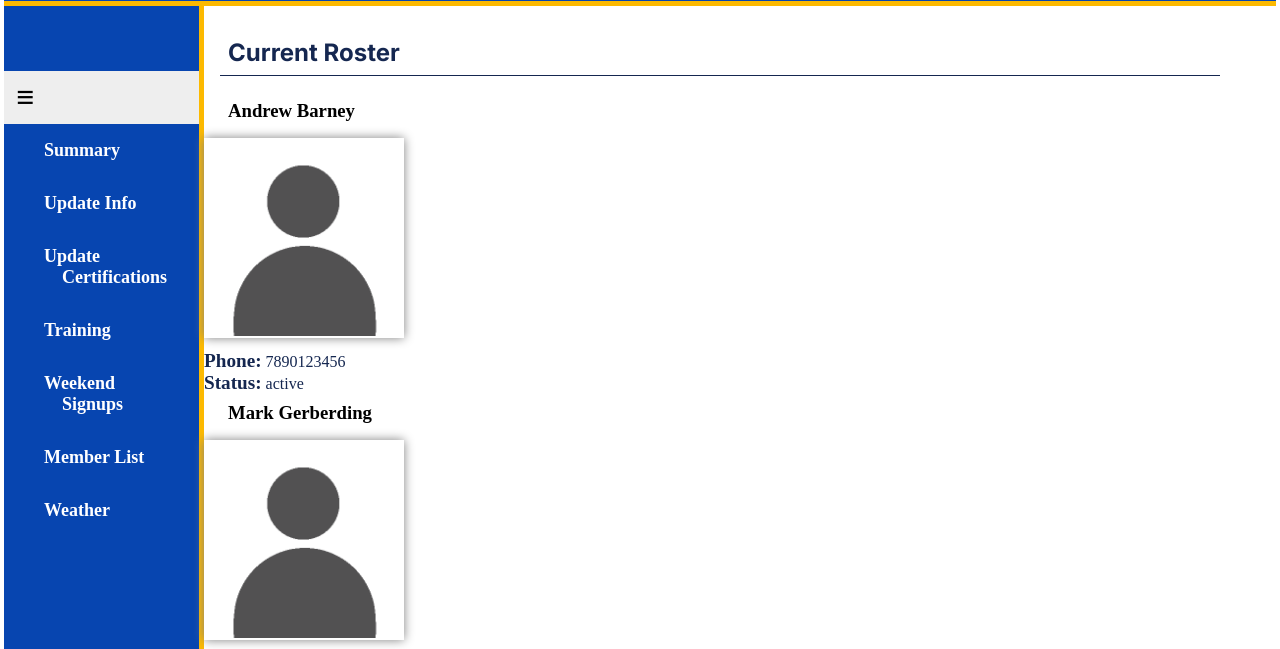
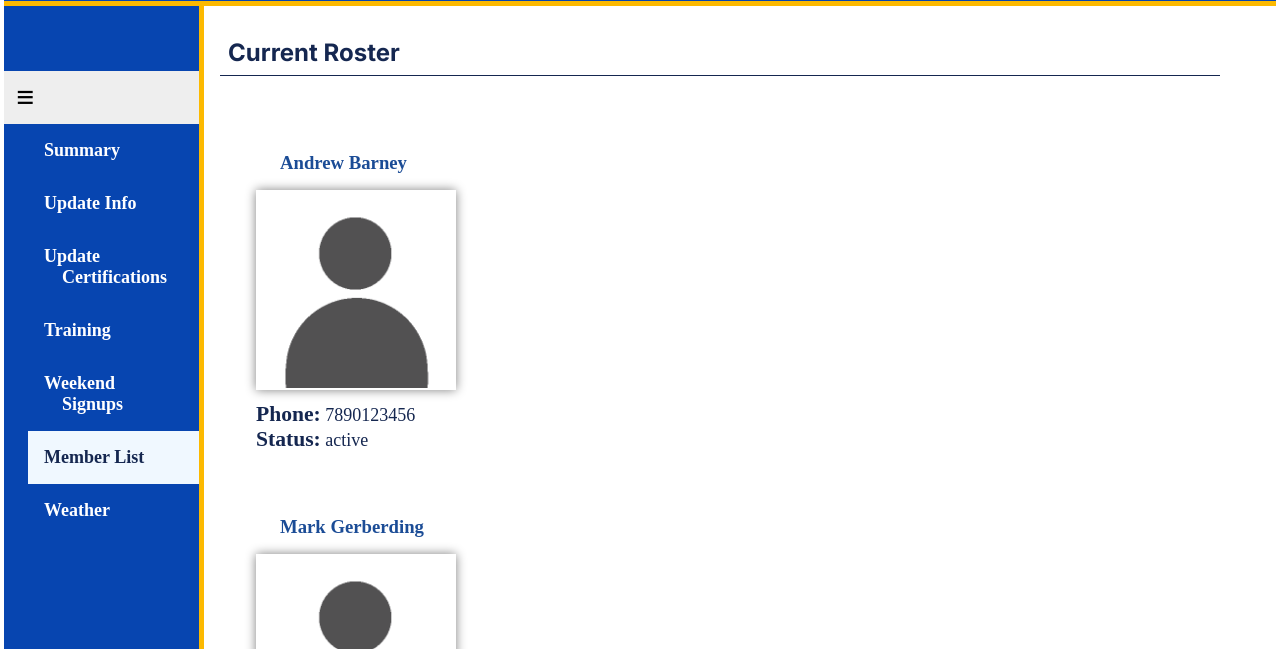
Before and after one commit to other-world/wdd330-finalProject, a website built with Vite: page src/members.html in a window 1280 px wide. Shown: the part 113-762 px from the top of the page. Built offline with nearby package versions, Linux system fonts and the light colour scheme; a web font is replaced by a local one.

Commit message:
More bug fixes, especially around css.

```diff
--- a/src/css/base-large.css
+++ b/src/css/base-large.css
@@ -41,8 +41,7 @@
     #singlepage {
         display: grid;
         grid-template-columns: 1fr 1fr;
-        max-width: 600px;
-
+        max-width: 100%;
     }
     #singlepage h3 {
         grid-column: 1/-1;
--- a/src/css/base.css
+++ b/src/css/base.css
@@ -136,8 +136,8 @@
 }
 
 .navigation .active {
-    /*background-color:aliceblue;*/
-    /*color: var(--font1-color);*/
+    background-color:aliceblue;
+    color: var(--font1-color);
 }
 
 li {
@@ -213,7 +213,7 @@
 #singlepage {
     display: grid;
     grid-template-columns: 1fr;
-    max-width: 400px;
+    max-width: 600px;
     margin: 1rem;
     padding: 1rem;
     border-radius: 2px;
--- a/src/index.html
+++ b/src/index.html
@@ -11,7 +11,7 @@
     <link rel="icon" href="/images/favicon.ico" type="image/x-icon">
 
     <!-- Supporting Javascript -->
-    <script type="module" src="/js/summary.js"></script>
+    <script type="module" src="/js/summary.js" defer></script>
     <script type="module" src="/js/main.js"></script>
 
 
--- a/src/js/member-cards.js
+++ b/src/js/member-cards.js
@@ -1,5 +1,5 @@
 const memberFile = "/json/members.json";
-const roster = document.querySelector("#memberContent");
+const roster = document.querySelector("#content");
 
 getMemberData();
 
--- a/src/js/summary.js
+++ b/src/js/summary.js
@@ -2,7 +2,7 @@
 const memberFile = "/json/members.json";
 const roster = document.querySelector("#singlepage");
 
-currentMemberID = "0007"; //pretend that Jamie logged in, work off her data.
+let currentMemberID = "0007"; //pretend that Jamie logged in, work off her data.
 
 const everything = currentURL.split('?');
 getMemberData();
@@ -49,7 +49,7 @@
     });
 
     const welcomeMessage = document.createElement("h3");
-    if (missingInfo = 0){
+    if (missingInfo == 0){
         welcomeMessage.textContent = `Hi ${currentMember.fname}. Welcome to your interface.`;
     }
     else if (missingInfo < 2){
--- a/src/js/utils.js
+++ b/src/js/utils.js
@@ -21,17 +21,24 @@
 }
 
 export async function loadHeaderFooterMenu(){
-  const headerTemplate = await loadTemplate("../partials/header.html");
+  const headerTemplate = await loadTemplate("/partials/header.html");
   const headerElement = document.querySelector("#tert-header");
   renderWithTemplate(headerTemplate, headerElement);
 
-  const footerTemplate = await loadTemplate("../partials/footer.html");
+  const footerTemplate = await loadTemplate("/partials/footer.html");
   const footerElement = document.querySelector("#tert-footer");
   renderWithTemplate(footerTemplate, footerElement);
 
-  const menuTemplate = await loadTemplate("../partials/menu.html");
+  const menuTemplate = await loadTemplate("/partials/menu.html");
   const menuElement = document.querySelector("#navMenu");
   renderWithTemplate(menuTemplate, menuElement);
+
+  const activeInsert = document.querySelectorAll('.navigation a');
+  activeInsert.forEach(link => {
+    if (window.location.pathname.includes(link.getAttribute('href'))){
+      link.classList.add("active");
+    }
+  })
 }
 
 export function getDates() {
--- a/src/js/weather.js
+++ b/src/js/weather.js
@@ -61,7 +61,7 @@
     const response = await fetch(apiURL);
     if (response.ok) {
         const weatherData = await response.json();
-        console.log(weatherData);
+        //console.log(weatherData);
         const condensedLocation = location.replace(/\s/g, "");
 
         //Build Weather Cards
--- a/src/members.html
+++ b/src/members.html
@@ -53,7 +53,7 @@
         <aside id="navMenu"></aside>
         <div>
             <h2>Current Roster</h2>
-            <div id="memberContent">
+            <div id="content">
             </div>
         </div>
 
--- a/src/public/partials/menu.html
+++ b/src/public/partials/menu.html
@@ -1,7 +1,7 @@
 <a id="menu" href="#" aria-label="Home Page"></a>
 <nav>
     <ul class="navigation">
-        <li><a href="index.html" aria-label="Summary" class="active">Summary</a></li>
+        <li><a href="index.html" aria-label="Summary">Summary</a></li>
         <li><a href="updateContactInfo.html" aria-label="Update Contact Info">Update Info</a></li>
         <li><a href="certifications.html"
                 aria-label="Update Certifications">Update<br>&emsp;Certifications</a></li>
--- a/vite.config.js
+++ b/vite.config.js
@@ -12,6 +12,7 @@
         certifications: resolve(__dirname, "src/certifications.html"),
         members: resolve(__dirname, "src/members.html"),
         qualified: resolve(__dirname, "src/qualified.html"),
+        signup: resolve(__dirname, "src/signup.html"),
         signupresults: resolve(__dirname, "src/signup-results.html"),
         training: resolve(__dirname, "src/training.html"),
         updateContactInfo: resolve(__dirname, "src/updateContactInfo.html"),
```
